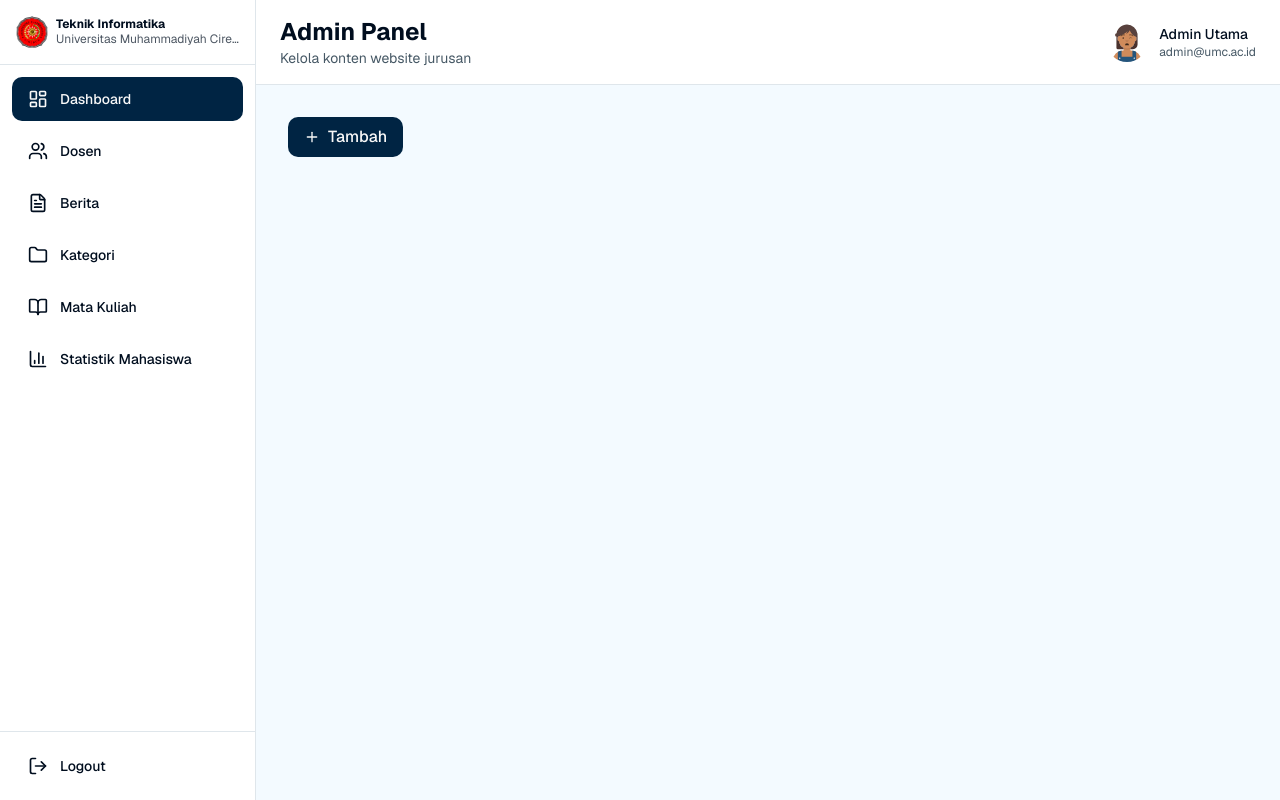
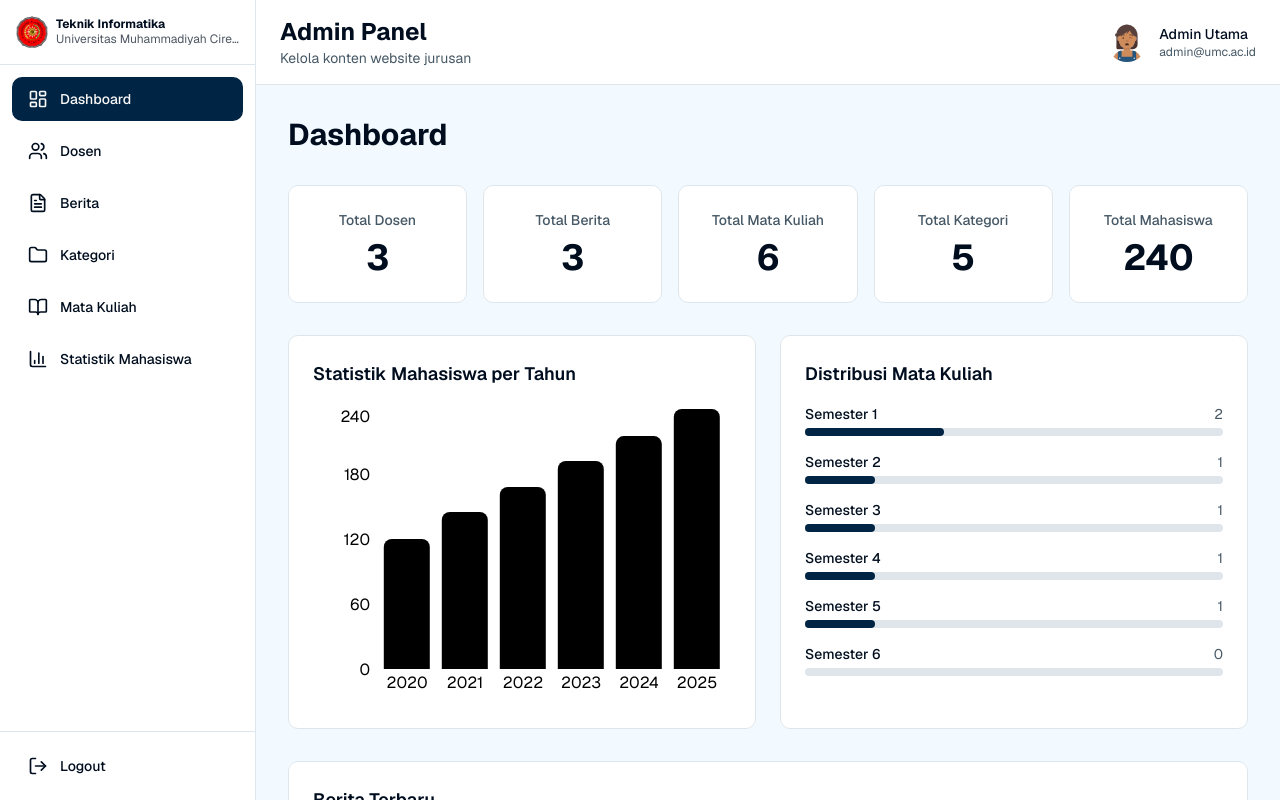
Before and after one commit to umc-dev/it-umc-dashboard, a Next.js app: page /dashboard in a window 1280 px wide. Built offline with nearby package versions, Linux system fonts and the light colour scheme.

Commit message:
feat(dashboard): implement main dashboard page

```diff
--- a/app/dashboard/page.tsx
+++ b/app/dashboard/page.tsx
@@ -1,15 +1,11 @@
-import { Plus } from "lucide-react";
+import type { Metadata } from 'next'
+import { DashboardMainContent } from '@/components/dashboard/DashboardMainContent'
 
-export default function Home() {
-  return (
-    <div>
-      <button
-        className="flex items-center justify-center sm:justify-start gap-2 px-4 py-2 bg-primary text-primary-foreground rounded-lg hover:bg-primary/90 transition-colors font-medium whitespace-nowrap"
-      >
-        <Plus className="w-4 h-4" />
-        <span className="hidden sm:inline">Tambah</span>
-        <span className="sm:hidden">+</span>
-      </button>
-    </div>
-  );
+export const metadata: Metadata = {
+  title: 'Dashboard - Sistem Manajemen Konten',
+  description: 'Ringkasan data dan statistik sistem manajemen konten',
 }
+
+export default function DashboardPage() {
+  return <DashboardMainContent />
+}
--- /dev/null
+++ b/components/dashboard/DashboardMainContent.tsx
@@ -0,0 +1,104 @@
+'use client'
+
+import { useMemo } from 'react'
+import { BarChart, Bar, XAxis, YAxis, CartesianGrid, Tooltip, ResponsiveContainer } from 'recharts'
+import { statistikMahasiswas, beritas, dosens, kategoris, mataKuliahs } from '@/lib/data'
+
+export function DashboardMainContent() {
+  const stats = useMemo(
+    () => [
+      { label: 'Total Dosen', value: dosens.length, color: 'bg-chart-1' },
+      { label: 'Total Berita', value: beritas.length, color: 'bg-chart-2' },
+      { label: 'Total Mata Kuliah', value: mataKuliahs.length, color: 'bg-chart-3' },
+      { label: 'Total Kategori', value: kategoris.length, color: 'bg-chart-4' },
+      {
+        label: 'Total Mahasiswa',
+        value: statistikMahasiswas[statistikMahasiswas.length - 1].total,
+        color: 'bg-chart-5',
+      },
+    ],
+    [],
+  )
+
+  return (
+    <div className="space-y-8">
+      <div>
+        <h1 className="text-2xl sm:text-3xl font-bold text-foreground">Dashboard</h1>
+      </div>
+
+      <div className="grid grid-cols-1 sm:grid-cols-2 lg:grid-cols-3 xl:grid-cols-5 gap-3 sm:gap-4">
+        {stats.map((stat, idx) => (
+          <div
+            key={idx}
+            className="bg-card border border-border rounded-lg p-4 sm:p-6 text-center hover:shadow-md transition-shadow"
+          >
+            <p className="text-xs sm:text-sm font-medium text-muted-foreground mb-2">{stat.label}</p>
+            <p className="text-2xl sm:text-4xl font-bold text-foreground">{stat.value}</p>
+          </div>
+        ))}
+      </div>
+
+      <div className="grid grid-cols-1 lg:grid-cols-2 gap-4 sm:gap-6">
+        <div className="bg-card border border-border rounded-lg p-4 sm:p-6">
+          <h2 className="text-base sm:text-lg font-semibold text-foreground mb-4">Statistik Mahasiswa per Tahun</h2>
+          <div className="overflow-x-auto">
+            <ResponsiveContainer width="100%" height={300} minWidth={300}>
+              <BarChart data={statistikMahasiswas}>
+                <CartesianGrid strokeDasharray="3 3" stroke="var(--color-border)" />
+                <XAxis dataKey="tahun" stroke="var(--color-muted-foreground)" />
+                <YAxis stroke="var(--color-muted-foreground)" />
+                <Tooltip
+                  contentStyle={{
+                    backgroundColor: 'var(--color-card)',
+                    border: '1px solid var(--color-border)',
+                    borderRadius: '0.5rem',
+                    color: 'var(--color-foreground)',
+                  }}
+                  labelStyle={{ color: 'var(--color-foreground)' }}
+                  formatter={(value) => [value, 'Total Mahasiswa']}
+                />
+                <Bar dataKey="total" fill="var(--color-chart-1)" radius={[8, 8, 0, 0]} />
+              </BarChart>
+            </ResponsiveContainer>
+          </div>
+        </div>
+
+        <div className="bg-card border border-border rounded-lg p-4 sm:p-6">
+          <h2 className="text-base sm:text-lg font-semibold text-foreground mb-4">Distribusi Mata Kuliah</h2>
+          <div className="space-y-4">
+            {Array.from({ length: 6 }, (_, i) => i + 1).map((sem) => {
+              const count = mataKuliahs.filter((mk) => mk.semester === sem).length
+              const percentage = (count / mataKuliahs.length) * 100
+              return (
+                <div key={sem}>
+                  <div className="flex items-center justify-between mb-1">
+                    <span className="text-xs sm:text-sm font-medium text-foreground">Semester {sem}</span>
+                    <span className="text-xs sm:text-sm text-muted-foreground">{count}</span>
+                  </div>
+                  <div className="w-full bg-muted rounded-full h-2">
+                    <div
+                      className="bg-primary h-2 rounded-full transition-all duration-300"
+                      style={{ width: `${percentage}%` }}
+                    ></div>
+                  </div>
+                </div>
+              )
+            })}
+          </div>
+        </div>
+      </div>
+
+      <div className="bg-card border border-border rounded-lg p-4 sm:p-6">
+        <h2 className="text-base sm:text-lg font-semibold text-foreground mb-4">Berita Terbaru</h2>
+        <div className="grid grid-cols-1 md:grid-cols-2 lg:grid-cols-3 gap-4">
+          {beritas.slice(0, 3).map((berita) => (
+            <div key={berita.id} className="border border-border rounded-lg p-4 hover:shadow-md transition-shadow">
+              <h3 className="font-semibold text-foreground line-clamp-2">{berita.judul}</h3>
+              <p className="text-xs sm:text-sm text-muted-foreground mt-2 line-clamp-3">{berita.body}</p>
+            </div>
+          ))}
+        </div>
+      </div>
+    </div>
+  )
+}
--- a/components/dashboard/statistik/StatistikContent.tsx
+++ b/components/dashboard/statistik/StatistikContent.tsx
@@ -1,4 +1,3 @@
-/* eslint-disable @typescript-eslint/no-explicit-any */
 'use client'
 
 import { useState } from 'react'
@@ -9,21 +8,6 @@ import { DeleteAlert } from '@/components/DeleteAlert'
 import { statistikMahasiswas, type StatistikMahasiswa } from '@/lib/data'
 
 const formatNumber = (value: number) => value.toLocaleString('id-ID')
-
-const CustomTooltip = ({ active, payload }: any) => {
-  if (active && payload && payload[0]) {
-    const data = payload[0].payload
-    return (
-      <div className="bg-card border border-border rounded-lg shadow-lg p-3 backdrop-blur-sm">
-        <p className="font-semibold text-foreground">{data.tahun}</p>
-        <p className="text-sm text-muted-foreground">
-          Total Mahasiswa: <span className="font-medium text-primary">{formatNumber(data.total)}</span>
-        </p>
-      </div>
-    )
-  }
-  return null
-}
 
 export function DashboardStatistikContent() {
   const router = useRouter()
@@ -51,22 +35,58 @@ export function DashboardStatistikContent() {
         <p className="text-muted-foreground mt-2">Pantau pertumbuhan jumlah mahasiswa per tahun</p>
       </div>
 
-      <div className="bg-card border border-border rounded-lg p-6 shadow-sm">
-        <h2 className="text-lg font-semibold text-foreground mb-4">Pertumbuhan Mahasiswa</h2>
+      <div className="bg-card border border-border rounded-lg p-4 sm:p-6">
+        <h2 className="text-base sm:text-lg font-semibold text-foreground mb-4">
+          Statistik Mahasiswa per Tahun
+        </h2>
         <div className="overflow-x-auto">
-          <ResponsiveContainer width="100%" height={320} minWidth={300}>
-            <BarChart
-              data={data}
-              margin={{ top: 10, right: 10, left: 10, bottom: 10 }}
-              barCategoryGap="20%"
-            >
-              <CartesianGrid strokeDasharray="4 4" stroke="var(--color-border)" opacity={0.6} />
-              <XAxis dataKey="tahun" stroke="var(--color-muted-foreground)" fontSize={14} tickMargin={8} />
-              <YAxis stroke="var(--color-muted-foreground)" fontSize={14} tickFormatter={formatNumber} tickMargin={8} />
-              <Tooltip content={<CustomTooltip />} cursor={{ fill: 'transparent' }} wrapperStyle={{ zIndex: 10 }} animationDuration={300} animationEasing="ease-out" />
-              <Bar dataKey="total" radius={[12, 12, 0, 0]} animationDuration={800}>
-                {data.map((entry, index) => (
-                    <Cell key={index} fill="var(--primary)" />                ))}
+          <ResponsiveContainer width="100%" height={300} minWidth={300}>
+            <BarChart data={data}>
+              <CartesianGrid strokeDasharray="3 3" stroke="var(--color-border)" />
+              <XAxis
+                dataKey="tahun"
+                stroke="var(--color-muted-foreground)"
+                fontSize={13}
+                tickMargin={8}
+              />
+              <YAxis
+                stroke="var(--color-muted-foreground)"
+                fontSize={13}
+                tickFormatter={formatNumber}
+                tickMargin={8}
+              />
+              <Tooltip
+                cursor={{ fill: 'rgba(0, 0, 0, 0.04)' }}
+                contentStyle={{
+                  backgroundColor: 'var(--color-card)',
+                  border: '1px solid var(--color-border)',
+                  borderRadius: '0.5rem',
+                  color: 'var(--color-foreground)',
+                  padding: '0.75rem',
+                }}
+                labelStyle={{
+                  color: 'var(--color-foreground)',
+                  fontWeight: '600',
+                  marginBottom: '0.25rem',
+                }}
+                itemStyle={{
+                  color: 'var(--color-muted-foreground)',
+                }}
+                formatter={(value: number) => [
+                  <span key="value" className="font-medium text-chart-1">{formatNumber(value)}</span>,
+                  'Total Mahasiswa',
+                ]}
+                labelFormatter={(label: string) => `${label}`}
+              />
+              <Bar
+                dataKey="total"
+                fill="var(--color-chart-1)"
+                radius={[8, 8, 0, 0]}
+                animationDuration={800}
+              >
+                {data.map((entry) => (
+                  <Cell key={`cell-${entry.id}`} fill="var(--color-chart-1)" />
+                ))}
               </Bar>
             </BarChart>
           </ResponsiveContainer>
```
